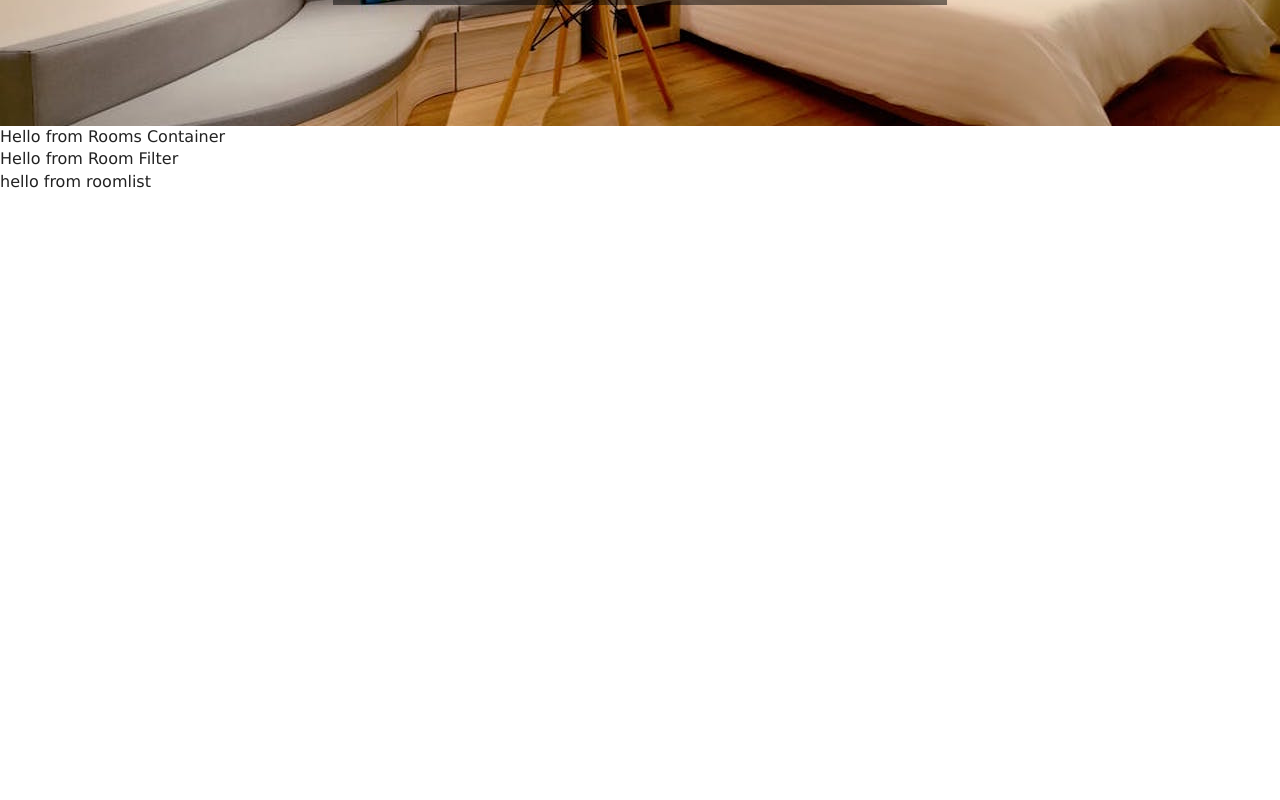
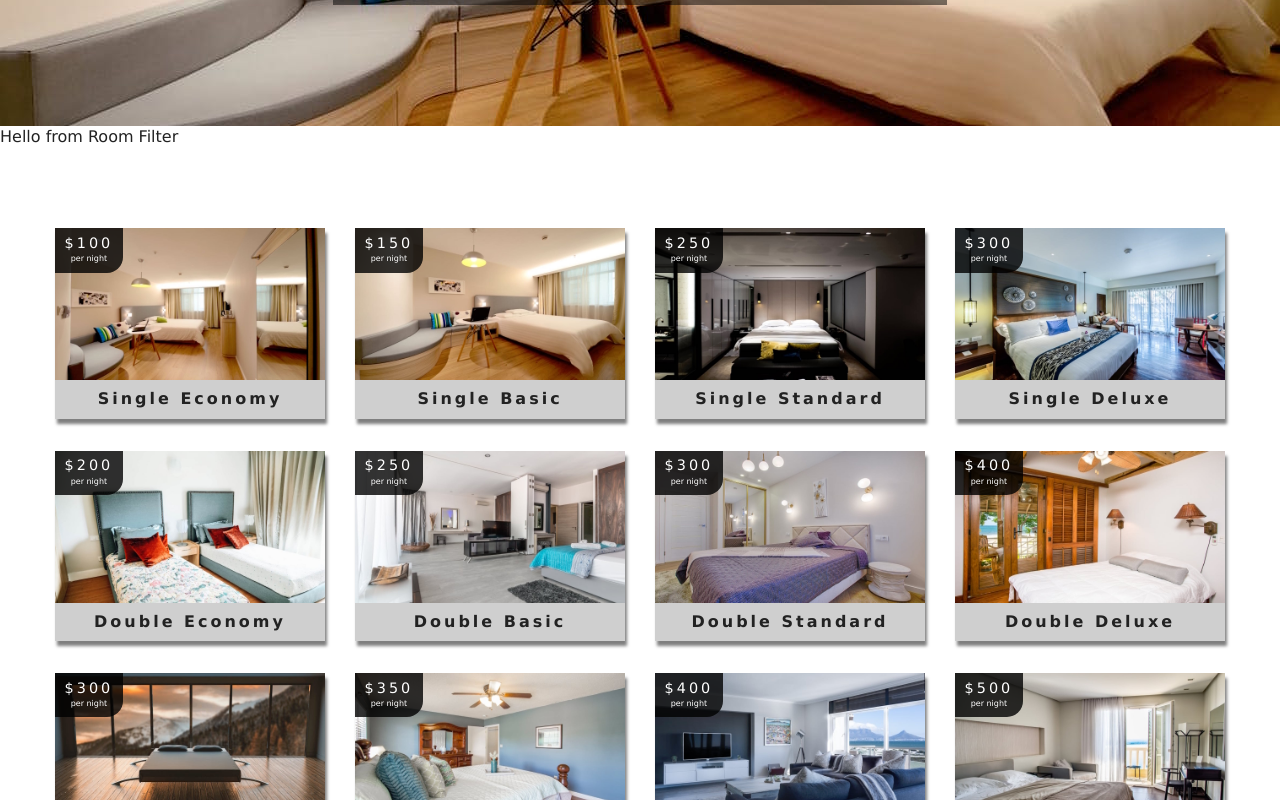
Before and after one commit to dontrellthedeveloper/resort-ecommerce, a React (Create React App) app: page /rooms in a window 1280 px wide. Shown: the part 420-1220 px from the top of the page. Before the commit the page ends 800 px from the top, so only its background shows below. Built offline with nearby package versions, Linux system fonts and the light colour scheme.

Commit message:
added roomslist container

```diff
--- a/src/components/RoomContainer.js
+++ b/src/components/RoomContainer.js
@@ -10,11 +10,10 @@
                 return <Loading/>
             }
             return (
-                <div>
-                    Hello from Rooms Container
+                <React.Fragment>
                     <RoomsFilter rooms={rooms}/>
                     <RoomsList rooms={sortedRooms}/>
-                </div>
+                </React.Fragment>
             )
 }
 
--- a/src/components/RoomList.js
+++ b/src/components/RoomList.js
@@ -1,9 +1,23 @@
-import React from 'react'
+import React from 'react';
+import Room from './Room';
 
-export default function RoomList() {
+export default function RoomList({rooms}) {
+    if(rooms.length === 0) {
+        return (
+            <div className="empty-search">
+                <h3>unfortunately no rooms matched your seatch parameters</h3>
+            </div>
+        )
+    }
     return (
-        <div>
-            hello from roomlist
-        </div>
+        <section className="roomslist">
+            <div className="roomslist-center">
+            {
+                rooms.map(item => {
+                    return <Room key={item.id} room={item}/>
+                })
+            }
+            </div>
+        </section>
     )
 }
```
